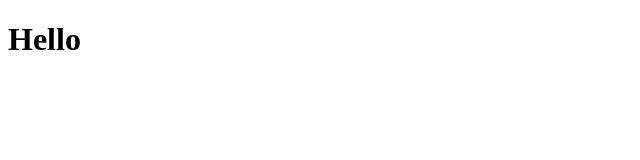
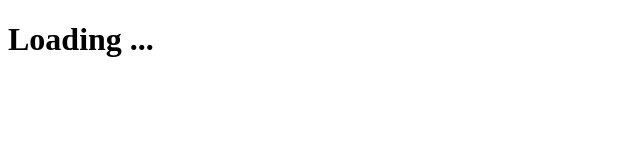
Before and after one commit to ahmedhussein107/tomasulo-visualizer, a React (Vite) app in the folder frontend/: page / in a window 1280 px wide. Shown: the top 160 px of the page, without its empty margins (0-640 px from the left). Built offline with nearby package versions, Linux system fonts and the light colour scheme.

Commit message:
strated working on parsing input

```diff
--- a/frontend/src/App.jsx
+++ b/frontend/src/App.jsx
@@ -1,13 +1,20 @@
-import { useState } from "react";
-import "./App.css";
+import { useState, useEffect } from "react";
+import axios from "axios";
 
 function App() {
-    const [count, setCount] = useState(0);
+    const [isLoading, setIsLoading] = useState(true);
+    const [index, setIndex] = useState(0);
+    const [views, setViews] = useState([]);
+
+    if (isLoading) return <h1>Loading ...</h1>;
 
     return (
-        <>
-            <h1>Hello</h1>
-        </>
+        <div>
+            <h1>{views[index]}</h1>
+            <button onClick={() => setIndex((prev) => (prev + 1) % views.length)}>
+                Next
+            </button>
+        </div>
     );
 }
 
```
Also changed, not shown: frontend/public/files/code.txt (added), frontend/src/App.css (deleted).
